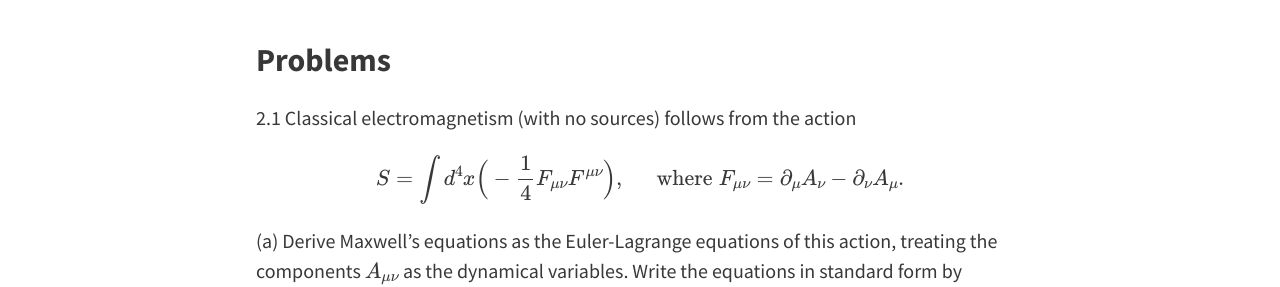
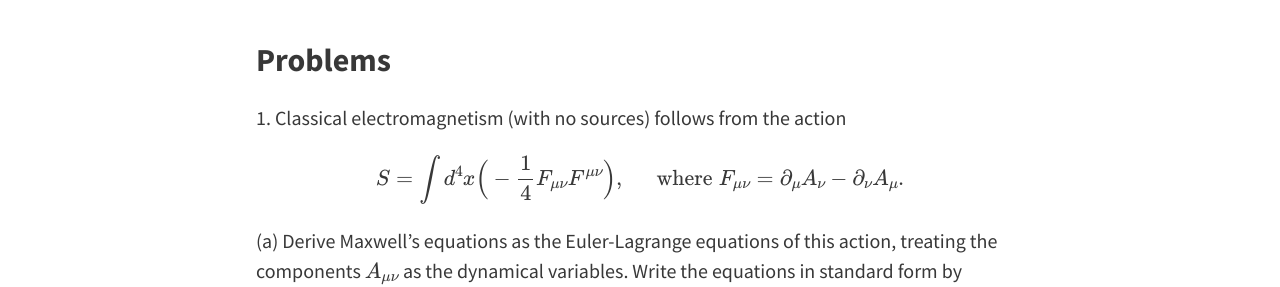
Before and after one commit to SinaEtebar/Website, a Jekyll site: the page built from _posts/2022-10-30-QFT.md, in a window 1280 px wide. Shown: the part 484-771 px from the top of the page. Built offline with Jekyll 4.4.1, drawn with Linux system fonts in a browser that asks for light colours; nearby versions of some CDN libraries.

Commit message:
Update 2022-10-30-QFT.md

```diff
--- a/_posts/2022-10-30-QFT.md
+++ b/_posts/2022-10-30-QFT.md
@@ -4,7 +4,7 @@ title:  Quantum Field Theory
 feature-img: "assets/img/feynmandiagram.jpg"
 ---
 <h2>Problems</h2>
-<p>2.1 Classical electromagnetism (with no sources) follows from the action</p>
+<p>1. Classical electromagnetism (with no sources) follows from the action</p>
 
 $$ S = \int d^{4}x \Big(-\frac{1}{4}F_{\mu\nu}F^{\mu\nu}\Big),\;\;\;\;\;\text{where}\;F_{\mu\nu}=\partial_{\mu}A_{\nu}-\partial_{\nu}A_{\mu}. $$
 
```
